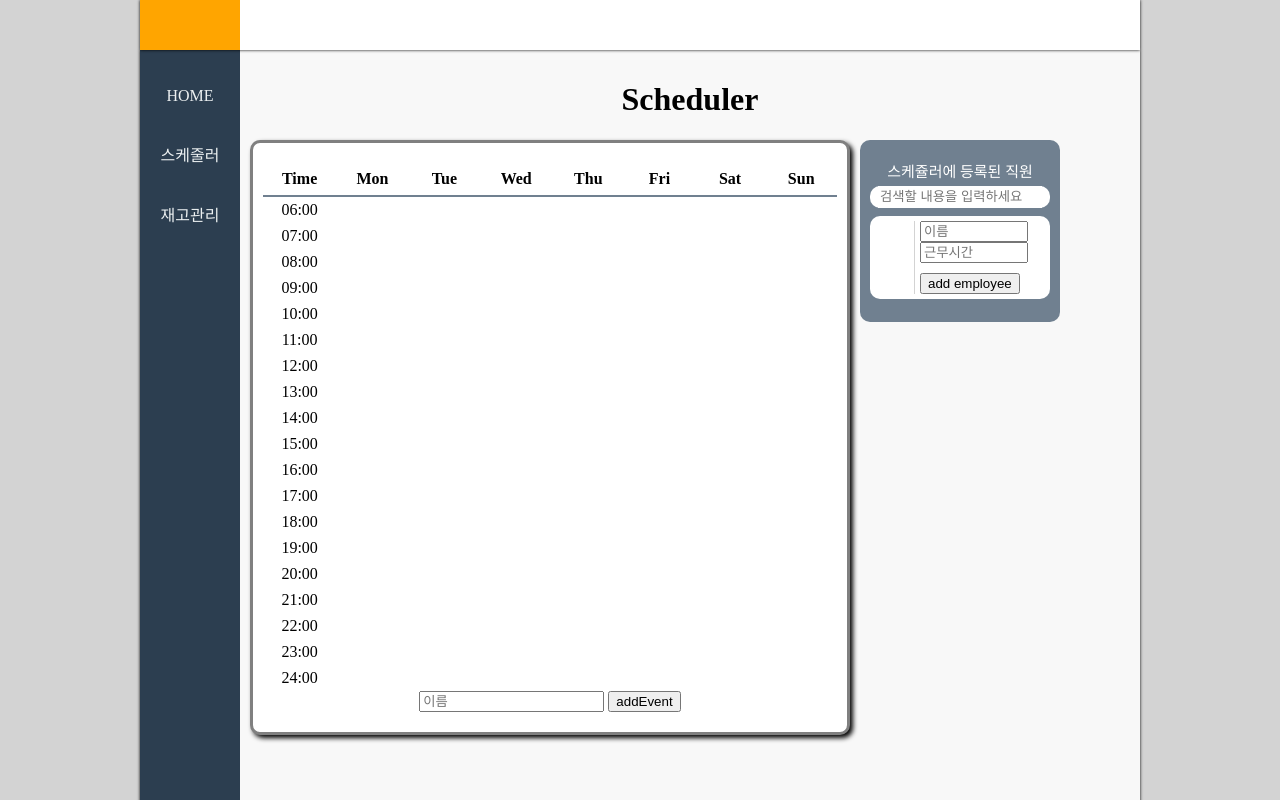
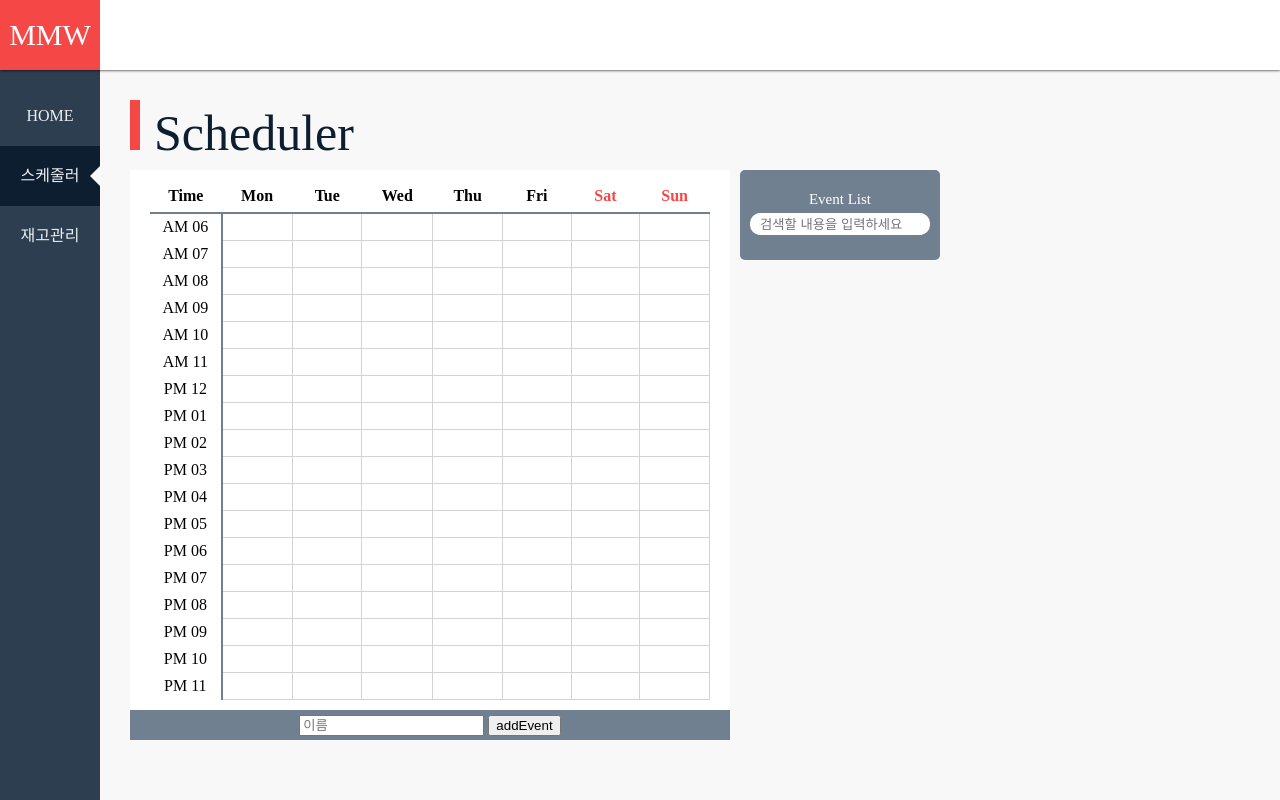
Before and after one commit to Jsfumato/MMW, a plain HTML site: page scheduler.html in a window 1280 px wide. Shown: the top 800 px of the page. Drawn offline with nearby package versions, Linux system fonts and the light colour scheme.

Commit message:
[Week1]Angular Scheduler (Add Schedule Function

```diff
--- a/module.js
+++ b/module.js
@@ -3,8 +3,9 @@ var app = angular.module("mySchedulerApp", ["daypilot"]);
 app.factory('GlobalVariable', function() {
     return {
         hourly_pay : 6000,
-        employeeList : [],
-        indexArray : []
+        indexArray : [],
+        eventArray : [],
+        eventNum : 0
     };
 });
 
@@ -13,28 +14,28 @@ app.controller("ScheduleTableCtrl", function($scope, GlobalVariable) {
     $scope.indexArray = GlobalVariable.indexArray;
 
     $scope.rows = [
-        {time: "06:00", mon : "", tue : "", wed : "", thu : "", fri : "", sat : "", sun : ""},
-        {time: "07:00", mon : "", tue : "", wed : "", thu : "", fri : "", sat : "", sun : ""},
-        {time: "08:00", mon : "", tue : "", wed : "", thu : "", fri : "", sat : "", sun : ""},
-        {time: "09:00", mon : "", tue : "", wed : "", thu : "", fri : "", sat : "", sun : ""},
-        {time: "10:00", mon : "", tue : "", wed : "", thu : "", fri : "", sat : "", sun : ""},
-        {time: "11:00", mon : "", tue : "", wed : "", thu : "", fri : "", sat : "", sun : ""},
-        {time: "12:00", mon : "", tue : "", wed : "", thu : "", fri : "", sat : "", sun : ""},
-        {time: "13:00", mon : "", tue : "", wed : "", thu : "", fri : "", sat : "", sun : ""},
-        {time: "14:00", mon : "", tue : "", wed : "", thu : "", fri : "", sat : "", sun : ""},
-        {time: "15:00", mon : "", tue : "", wed : "", thu : "", fri : "", sat : "", sun : ""},
-        {time: "16:00", mon : "", tue : "", wed : "", thu : "", fri : "", sat : "", sun : ""},
-        {time: "17:00", mon : "", tue : "", wed : "", thu : "", fri : "", sat : "", sun : ""},
-        {time: "18:00", mon : "", tue : "", wed : "", thu : "", fri : "", sat : "", sun : ""},
-        {time: "19:00", mon : "", tue : "", wed : "", thu : "", fri : "", sat : "", sun : ""},
-        {time: "20:00", mon : "", tue : "", wed : "", thu : "", fri : "", sat : "", sun : ""},
-        {time: "21:00", mon : "", tue : "", wed : "", thu : "", fri : "", sat : "", sun : ""},
-        {time: "22:00", mon : "", tue : "", wed : "", thu : "", fri : "", sat : "", sun : ""},
-        {time: "23:00", mon : "", tue : "", wed : "", thu : "", fri : "", sat : "", sun : ""},
-        {time: "24:00", mon : "", tue : "", wed : "", thu : "", fri : "", sat : "", sun : ""},
+        {time: "AM 06", mon : "", tue : "", wed : "", thu : "", fri : "", sat : "", sun : ""},
+        {time: "AM 07", mon : "", tue : "", wed : "", thu : "", fri : "", sat : "", sun : ""},
+        {time: "AM 08", mon : "", tue : "", wed : "", thu : "", fri : "", sat : "", sun : ""},
+        {time: "AM 09", mon : "", tue : "", wed : "", thu : "", fri : "", sat : "", sun : ""},
+        {time: "AM 10", mon : "", tue : "", wed : "", thu : "", fri : "", sat : "", sun : ""},
+        {time: "AM 11", mon : "", tue : "", wed : "", thu : "", fri : "", sat : "", sun : ""},
+        {time: "PM 12", mon : "", tue : "", wed : "", thu : "", fri : "", sat : "", sun : ""},
+        {time: "PM 01", mon : "", tue : "", wed : "", thu : "", fri : "", sat : "", sun : ""},
+        {time: "PM 02", mon : "", tue : "", wed : "", thu : "", fri : "", sat : "", sun : ""},
+        {time: "PM 03", mon : "", tue : "", wed : "", thu : "", fri : "", sat : "", sun : ""},
+        {time: "PM 04", mon : "", tue : "", wed : "", thu : "", fri : "", sat : "", sun : ""},
+        {time: "PM 05", mon : "", tue : "", wed : "", thu : "", fri : "", sat : "", sun : ""},
+        {time: "PM 06", mon : "", tue : "", wed : "", thu : "", fri : "", sat : "", sun : ""},
+        {time: "PM 07", mon : "", tue : "", wed : "", thu : "", fri : "", sat : "", sun : ""},
+        {time: "PM 08", mon : "", tue : "", wed : "", thu : "", fri : "", sat : "", sun : ""},
+        {time: "PM 09", mon : "", tue : "", wed : "", thu : "", fri : "", sat : "", sun : ""},
+        {time: "PM 10", mon : "", tue : "", wed : "", thu : "", fri : "", sat : "", sun : ""},
+        {time: "PM 11", mon : "", tue : "", wed : "", thu : "", fri : "", sat : "", sun : ""},
     ];
 
     $scope.active = function($index){
+
         for(var i=0; i<GlobalVariable.indexArray.length; i++){
             if($index === GlobalVariable.indexArray[i]){
                 GlobalVariable.indexArray.splice(i, 1);
@@ -54,100 +55,41 @@ app.controller("ScheduleTableCtrl", function($scope, GlobalVariable) {
     }
 
     $scope.addEvent = function() {
-        //for(var i=0; GlobalVariable.employeeList.length; i++) {
-        //    if (GlobalVariable.employeeList[i].name === $scope.employeeName) {
-        //        GlobalVariable.employeeList[i].time = GlobalVariable.employeeList[i].time + $scope.indexArray.length,
-        //        GlobalVariable.employeeList[i].pay = GlobalVariable.employeeList[i].pay + GlobalVariable.hourly_pay*$scope.indexArray.length
-        //
-        //        GlobalVariable.indexArray = [];
-        //        $scope.indexArray = GlobalVariable.indexArray;
-        //        console.log($scope.indexArray);
-        //        $scope.employeeName = "";
-        //        return;
-        //    }
-        //}
-        //
 
-        console.log($scope.indexArray.length);
+        var context = {};
+        context.id = GlobalVariable.eventNum;
+        context.name = $scope.employeeName;
 
-        GlobalVariable.employeeList.push({
-            name: $scope.employeeName,
-            time: $scope.indexArray.length,
-            pay: GlobalVariable.hourly_pay * $scope.indexArray.length
-        });
+        var minIndex = 0;
+        var maxIndex = 0;
 
+        for(var i=0; i<GlobalVariable.indexArray.length; i++){
+            if(GlobalVariable.indexArray[i] < GlobalVariable.indexArray[minIndex]){
+                minIndex = i;
+            }
+            if(GlobalVariable.indexArray[i] > GlobalVariable.indexArray[minIndex]){
+                maxIndex = i;
+            }
+        }
+
+        context.min = GlobalVariable.indexArray[minIndex];
+        context.max = GlobalVariable.indexArray[maxIndex];
+        context.workingTime = context.max - context.min + 1;
+        context.totalPay = GlobalVariable.hourly_pay * context.workingTime;
+
+        GlobalVariable.eventArray.push(context);
+
+        console.log(GlobalVariable.eventArray);
         GlobalVariable.indexArray = [];
         $scope.indexArray = GlobalVariable.indexArray;
-        console.log($scope.indexArray);
         $scope.employeeName = "";
     };
-
-    $scope.openPopUp = function() {
-        $scope.ishidden = false;
-        console.log($scope.ishidden);
-    };
-
-    $scope.isHidden = function () {
-        return $scope.ishidden;
-    }
+});
 
 
-    //
-    //$scope.weekConfig = {
-    //    visible: true,
-    //    viewType: "Week"
-    //};
-    //
-    //$scope.eventList = [];
-    //for(var i=0; i<$scope.events.length; i++){
-    //    $scope.eventList.push({ name : $scope.events[i].name });
-    //}
-    //
-    ////Example
 
-    //$scope.moveEvent = function() {
-    //    var event = $scope.events[0];
-    //    event.start = event.start.addDays(1);
-    //    event.end = event.end.addDays(1);
-    //};
-    //
-    //$scope.renameEvent = function() {
-    //    for(var i=0; i<$scope.events.length; i++){
-    //        //if($scope.events[i].text === $scope.renameTarget){
-    //        //    $scope.events[i].text = $scope.newEventName;
-    //        //}
-    //        console.log($scope.events[i].name);
-    //        console.log($scope.renameTarget);
-    //        console.log($scope.newEventName);
-    //    }
-    //    $scope.renameTarget = "";
-    //    $scope.newEventName = "";
-    //};
+app.controller("EventListCtrl", function($scope, GlobalVariable) {
+
+    $scope.employees = GlobalVariable.eventArray;
 
 });
-
-app.controller("EmployeeListCtrl", function($scope, GlobalVariable) {
-
-    $scope.employees = GlobalVariable.employeeList;
-
-    $scope.add = function() {
-        if($scope.employeeName !== "" && $scope.workingTime !== "") {
-            GlobalVariable.employeeList.push({
-                name: $scope.employeeName,
-                time: $scope.workingTime,
-                pay: GlobalVariable.hourly_pay * $scope.workingTime
-            });
-            $scope.employeeName = "";
-            $scope.workingTime = "";
-        }
-        else
-            alert("빈칸을 채워주세요");
-    };
-
-    $scope.addIfEnter = function($event){
-        var keyCode = $event.which || $event.keyCode;
-        if (keyCode === 13) {
-            this.add();
-        }
-    };
-});
--- a/scheduler.html
+++ b/scheduler.html
@@ -10,22 +10,26 @@
 
     <div id="container">
         <header>
-            <div class="logo"></div>
+            <div class="logo">MMW</div>
         </header>
         <nav>
             <ul>
-                <li><a href="#">HOME</a></li>
-                <li><a href="#">스케줄러</a></li>
-                <li><a href="#">재고관리</a></li>
+                <li><a href="">HOME</a><div class="triangle"></div></li>
+                <li><a href="" class="tmp">스케줄러</a><div class="triangle"></div></li>
+                <li><a href="">재고관리</a><div class="triangle"></div></li>
             </ul>
         </nav>
 
         <main>
-            <h1>Scheduler</h1>
+            <div class="title">
+                <div></div>
+                <span>Scheduler</span>
+            </div>
 
             <div class="content">
                 <div id="scheduleTable" ng-controller="ScheduleTableCtrl">
-                    <table>
+                    <div class="table">
+                        <table id="scheduler">
                             <tr>
                                 <th>Time</th>
                                 <th>Mon</th>
@@ -33,8 +37,8 @@
                                 <th>Wed</th>
                                 <th>Thu</th>
                                 <th>Fri</th>
-                            <th>Sat</th>
-                            <th>Sun</th>
+                                <th class="holiday">Sat</th>
+                                <th class="holiday">Sun</th>
                             </tr>
                             <tr ng-repeat="row in rows">
                                 <td>{{ row.time }}</td>
@@ -47,48 +51,31 @@
                                 <td ng-class="{ selected : isSelected($index+rows.length*6) }" ng-mousedown="active($index+rows.length*6)"></td>
                             </tr>
                         </table>
+                    </div>
 
-
-                    <div>
-                        <!--<button ng-click="openPopUp()">Add Event</button><br>-->
-
-                        <!--<div id="popupBackground" class="{ 'hidden' : isHidden() == true }">-->
-                        <!--</div>-->
-                        <!--<div id="popupAddEvent" class="{ hidden : isHidden }">-->
+                    <div class="addEvent">
                         <input type="text" ng-model="employeeName" placeholder="이름" ng-keypress="addIfEnter($event)">
                         <button type="button" ng-click="addEvent()">addEvent</button>
-                        <!--</div>-->
                     </div>
                 </div>
 
+                <div id="EventList" ng-controller="EventListCtrl">
 
-                <div id="EmployeeList">
-                    <span class="listName">스케쥴러에 등록된 직원</span>
+                    <span class="listName">Event List</span>
 
                     <div class="searchForm">
                         <input type="text" ng-model="searchKeyword" placeholder="검색할 내용을 입력하세요">
                     </div>
 
-                    <ul ng-controller="EmployeeListCtrl">
+                    <ul>
                         <li ng-repeat="employee in employees | filter:searchKeyword">
                             <div class="employeePhoto">
 
                             </div>
                             <div class="employeeDetail">
                                 {{ employee.name }}
-                                {{ employee.time }}시간<br>
-                                {{ employee.pay }}원
-                            </div>
-                        </li>
-
-                        <li>
-                            <div class="employeePhoto">
-
-                            </div>
-                            <div class="employeeDetail">
-                                <input type="text" ng-model="employeeName" placeholder="이름" ng-keypress="addIfEnter($event)">
-                                <input type="text" ng-model="workingTime" placeholder="근무시간" ng-keypress="addIfEnter($event)">
-                                <button type="button" ng-click="add()" ng-keypress="addIfEnter($event)">add employee</button>
+                                {{ employee.workingTime }}시간<br>
+                                {{ employee.totalPay }}원
                             </div>
                         </li>
                     </ul>
--- a/slider.css
+++ b/slider.css
@@ -1,3 +1,6 @@
+*:focus {
+    outline: none;
+}
 
 .noselect {
     -webkit-touch-callout: none;
@@ -10,16 +13,17 @@
 
 body {
     background: lightgrey;
+    margin: 0;
 }
 
 header {
-    height: 50px;
-    width: 1000px;
+    height: 70px;
+    width: 100%;
     background: white;
     position: fixed;
     top: 0;
-    left: 50%;
-    margin-left: -500px;
+    left: 0;
+    /*margin-left: -500px;*/
 
     box-shadow: 0 0 3px;
 
@@ -29,7 +33,12 @@ header {
 header div.logo {
     width: 100px;
     height: 100%;
-    background: orange;
+    background: #F64747;
+
+    text-align: center;
+    color: white;
+    font-size: 30px;
+    line-height: 70px;
 }
 
 
@@ -70,6 +79,36 @@ nav a:hover {
     background: #0c1e30;
 }
 
+nav a:hover + div.triangle{
+    display: block;
+}
+
+nav a.tmp {
+    background: #0c1e30;
+}
+
+nav a.tmp + div.triangle{
+    display: block;
+}
+
+nav ul li {
+    position: relative;
+}
+
+nav div.triangle {
+    width: 0;
+    height: 0;
+    border-top: 10px solid transparent;
+    border-right: 10px solid #f8f8f8;
+    border-bottom: 10px solid transparent;
+
+    position:absolute;
+    right: 0;
+    top: 50%;
+    margin-top: -10px;
+    display: none;
+}
+
 
 
 
@@ -77,22 +116,26 @@ nav a:hover {
 
 
 #container {
-    width: 1000px;
+    width: 100%;
     height: 100%;
     margin: auto;
     background: #f8f8f8;
 
-    margin-top: 50px;
+    margin-top: 70px;
 
     transition: left 0.5s ease-in-out;
 
     box-shadow: 0 0 3px;
+
+    overflow-x: hidden;
 }
 
 #container main {
-    text-align: center;
+    width: 900px;
+    height: 100%;
+
     padding: 10px;
-    margin-left: 100px;
+    margin-left: 120px;
 }
 
 #container main .content{
@@ -101,10 +144,32 @@ nav a:hover {
     height: 1000px;
     width: 100%;
     position: relative;
-
 }
 
+#container main .title {
+    height: 50px;
+    width: auto;
 
+    margin: 20px 0;
+}
+
+#container main .title div{
+    width: 10px;
+    height: 100%;
+    display: inline-block;
+    background: #F64747;
+}
+
+#container main .title span{
+    height: 100%;
+    width: auto;
+    display: inline-block;
+    color: #0c1e30;
+
+    font-size: 50px;
+    line-height: 50px;
+    padding: 0 10px;
+}
 
 
 
@@ -119,80 +184,95 @@ nav a:hover {
     width: 600px;
     height: auto;
 
+    text-align: center;
     box-sizing: border-box;
-
-    padding: 20px 10px ;
-    border-radius: 10px;
-
-    border: solid 3px gray;
-    box-shadow: 3px 3px 5px;
 }
 
-#scheduleTable table {
-    margin: auto;
+.table table {
+    margin: 10px 20px;
     border-collapse: collapse;
 }
 
-#scheduleTable table th {
+.table table th {
     width: 80px;
     height: 30px;
-
     border-bottom: solid 2px slategray;
 }
 
-#scheduleTable table td {
+.table table th.holiday {
+    color: #F64747;
+}
+
+.table table td {
     background: white;
     height: 20px;
     padding: 3px 0;
+
+    border-bottom: solid 1px lightgray;
+    border-right: solid 1px lightgray;
 }
 
-#scheduleTable table td.selected {
-    background: orangered;
+.table table td:first-child {
+    border-bottom: 0;
+    border-right: solid 2px slategray;
 }
 
-#scheduleTable #popupBackground {
-    height: 10000px;
-    width: 10000px;
-    background: black;
-
-    position: fixed;
-    left: 0;
-    top: 0;
-
-    z-index: 1;
-    opacity: 0.4;
+.table table td.selected {
+    background: #F64747;
 }
 
-#scheduleTable #popupAddEvent{
-    width: 400px;
-    height: 200px;
-    background: white;
+#scheduleTable div.addEvent {
+    width: 100%;
+    height: 30px;
+    margin: 10px 0 0 0;
 
-    box-shadow: 3px 3px 5px;
-
-    position: fixed;
-    left: 50%;
-    top: 50%;
-
-    margin: -100px 0 0 -200px;
-
-    z-index: 2;
+    background: slategray;
+    line-height: 30px;
 }
 
-#scheduleTable .hidden {
-    display: none;
-}
+/*#scheduleTable #popupBackground {*/
+    /*height: 10000px;*/
+    /*width: 10000px;*/
+    /*background: black;*/
+
+    /*position: fixed;*/
+    /*left: 0;*/
+    /*top: 0;*/
+
+    /*z-index: 1;*/
+    /*opacity: 0.4;*/
+/*}*/
+
+/*#scheduleTable #popupAddEvent{*/
+    /*width: 400px;*/
+    /*height: 200px;*/
+    /*background: white;*/
+
+    /*box-shadow: 3px 3px 5px;*/
+
+    /*position: fixed;*/
+    /*left: 50%;*/
+    /*top: 50%;*/
+
+    /*margin: -100px 0 0 -200px;*/
+
+    /*z-index: 2;*/
+/*}*/
+
+/*#scheduleTable .hidden {*/
+    /*display: none;*/
+/*}*/
 
 
 
 
 /*Employee List Css*/
 
-#EmployeeList {
+#EventList {
+    text-align: center;
     background: slategray;
     width: 200px;
     height: auto;
-    border-radius: 10px;
 
     box-sizing: border-box;
     padding: 20px 0;
@@ -200,20 +280,22 @@ nav a:hover {
 
     position: absolute;
     left: 600px;
+
+    border-radius: 5px;
 }
 
-#EmployeeList .listName{
+#EventList .listName{
     color: white;
     font-size: 15px;
 }
 
-#EmployeeList ul{
+#EventList ul{
     padding-left: 0;
     width: 180px;
     margin: auto;
 }
 
-#EmployeeList .searchForm {
+#EventList .searchForm {
     display: inline-block;
     height: auto;
     width: 180px;
@@ -223,19 +305,19 @@ nav a:hover {
     margin: 5px auto;
 }
 
-#EmployeeList .searchForm input[type=text] {
+#EventList .searchForm input[type=text] {
     width: 160px;
     height: 20px;
     border: none;
 }
 
-#EmployeeList .employeePhoto{
+#EventList .employeePhoto{
     display: inline-block;
     width: 40px;
     height: 100%;
 }
 
-#EmployeeList .employeeDetail{
+#EventList .employeeDetail{
     display: inline-block;
     width: 100px;
     height: 100%;
@@ -244,7 +326,7 @@ nav a:hover {
     padding-left: 5px;
 }
 
-#EmployeeList li{
+#EventList li{
     text-align: left;
     list-style: none;
     text-height: 5px;
@@ -259,10 +341,10 @@ nav a:hover {
     padding: 5px 0;
 }
 
-#EmployeeList button {
+#EventList button {
     margin-top: 10px;
 }
 
-#EmployeeList .employeeDetail input[type=text]{
+#EventList .employeeDetail input[type=text]{
     width: 100px;
 }
```
Lines whose indentation alone changed are shown as unchanged.
